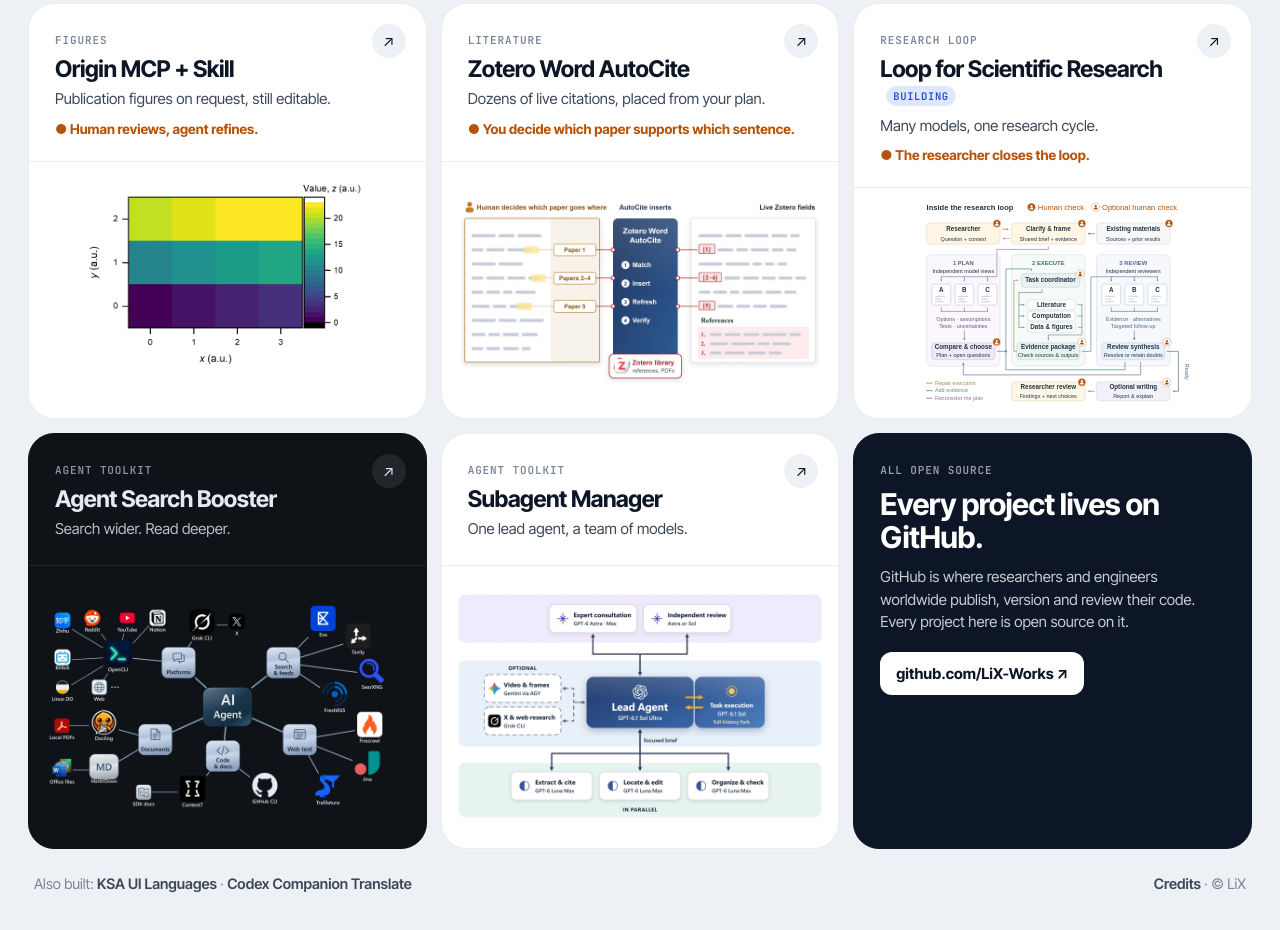
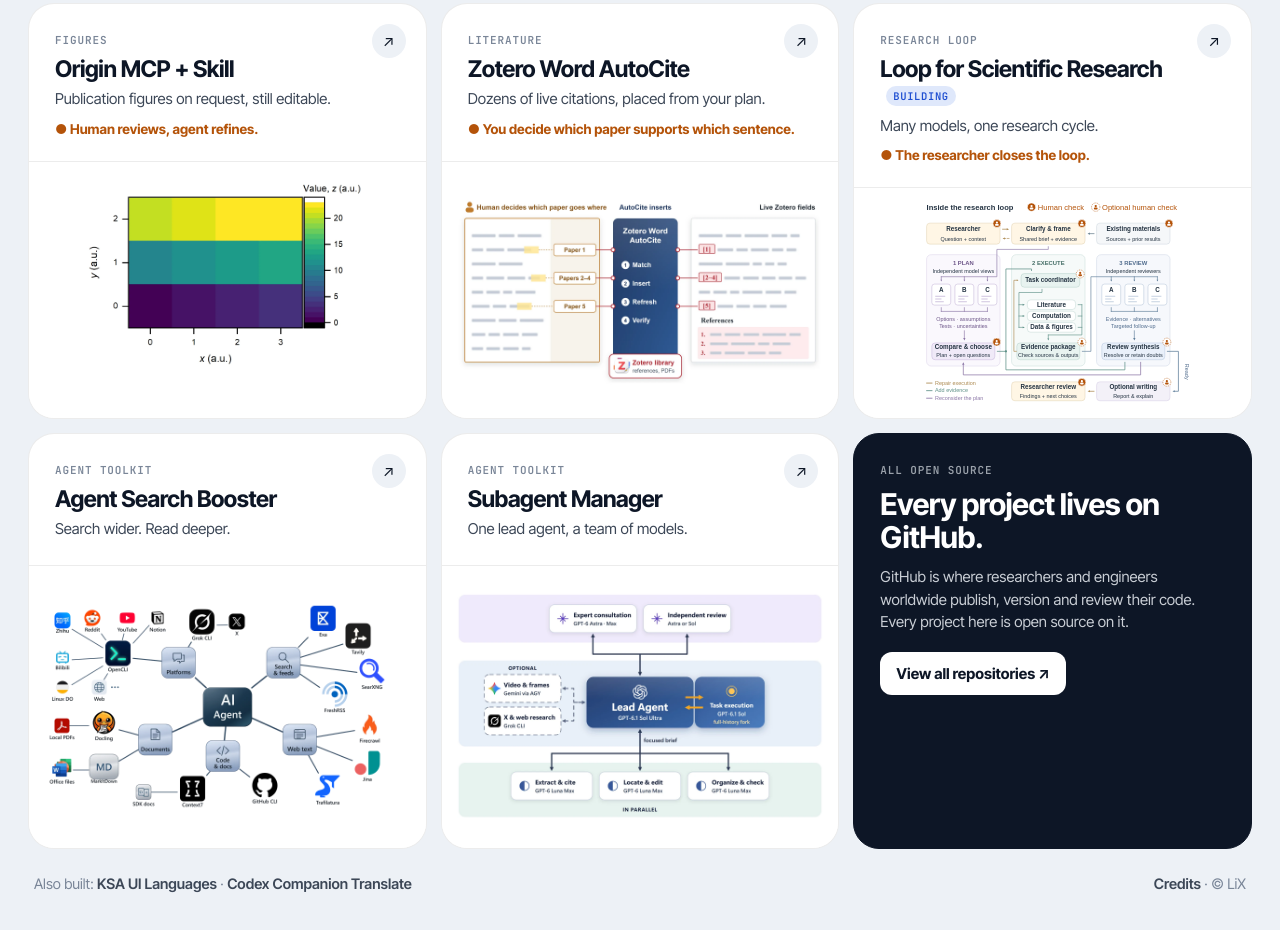
Before and after one commit to LiX-Works/LiX-Works.github.io, a plain HTML site: page site/index.html in a window 1280 px wide. Shown: the part 1200-2130 px from the top of the page. Drawn offline with Linux system fonts and the light colour scheme.

Commit message:
Refine search card styling and presentation links

```diff
--- a/site/index.html
+++ b/site/index.html
@@ -264,14 +264,14 @@
     <div class="cap"><div><b>EDL gating · rendered from code</b><span>A thin dielectric under high field breaks down.</span></div><a class="stretched-link" href="${P.animation.site}">Full film ↗</a></div></section>
   ${tile('comsol', 'c5 r4', { hum: true })}
   ${tile('scholarfetch', 'c4 r4', { hum: true })}
-  <a class="t c3 r4 hum" href="#elements" id="humanCard" aria-label="Explore Human-in-the-Loop and its connected projects"><div class="pad"><small>Human-in-the-Loop</small><blockquote>Agents draft.<br><em>A researcher decides.</em></blockquote><div class="figp"><i></i><i></i><i class="o"></i></div></div>
-    <div class="pad" style="padding-top:0"><p>Every tool stops at checkpoints, solid for required reviews and dashed for optional ones, where a person checks the evidence.</p></div></a>
+  <section class="t c3 r4 hum"><div class="pad"><small>Human-in-the-Loop</small><blockquote>Agents draft.<br><em>A researcher decides.</em></blockquote><div class="figp"><i></i><i></i><i class="o"></i></div></div>
+    <div class="pad" style="padding-top:0"><p>Every tool stops at checkpoints, solid for required reviews and dashed for optional ones, where a person checks the evidence.</p></div></section>
   ${tile('origin', 'c4 r4', { gallery: P.origin.gallery, hum: true })}
   ${tile('autocite', 'c4 r4', { hum: true })}
   ${tile('loop', 'c4 r4', { hum: true })}
-  ${tile('search', 'c4 r4', { dark: true, fig: 'search-booster-dark.webp' })}
+  ${tile('search', 'c4 r4')}
   ${tile('subagent', 'c4 r4')}
-  <a class="t c4 r4 gh-t" href="${H.github}"><div class="pad"><small>All open source</small><div class="big">Every project lives on GitHub.</div><p style="margin-top:12px">${H.githubLine}</p><span class="go">github.com/LiX-Works ↗</span></div></a>`);
+  <a class="t c4 r4 gh-t" href="${H.github}?tab=repositories"><div class="pad"><small>All open source</small><div class="big">Every project lives on GitHub.</div><p style="margin-top:12px">${H.githubLine}</p><span class="go">View all repositories ↗</span></div></a>`);
 document.getElementById('foot').innerHTML = `<span>Also built: ${H.projects.filter(p => p.group === 'side').map(p => `<a href="${p.repo}">${p.name}</a>`).join(' · ')}</span><span><a href="https://github.com/LiX-Works/LiX-Works.github.io/blob/main/THIRD_PARTY_NOTICES.md">Credits</a> · © LiX</span>`;
 setInterval(() => document.querySelectorAll('.gal').forEach(g => { const im = [...g.children], i = im.findIndex(x => x.classList.contains('on')); im[i].classList.remove('on'); im[(i + 1) % im.length].classList.add('on'); }), 2600);
 const io = new IntersectionObserver(es => es.forEach(e => { if (e.isIntersecting) { e.target.classList.add('in'); io.unobserve(e.target); } }), { rootMargin: '0px 0px -5% 0px' });
@@ -410,7 +410,6 @@
 function openLab() { lab.classList.add('open'); lab.setAttribute('aria-hidden', 'false'); document.body.classList.add('locked'); clearInterval(demoTimer); clearTimeout(hoverTimer); setState(full, selected, null); showCard(selected); }
 function closeLab() { lab.classList.remove('open'); lab.setAttribute('aria-hidden', 'true'); document.body.classList.remove('locked'); startDemo(); }
 toy.addEventListener('click', openLab);
-document.getElementById('humanCard').addEventListener('click', e => { e.preventDefault(); selected = 'Hl'; openLab(); });
 toy.addEventListener('keydown', e => { if (e.key === 'Enter' || e.key === ' ') { e.preventDefault(); openLab(); } });
 document.getElementById('close').addEventListener('click', closeLab);
 addEventListener('keydown', e => { if (e.key === 'Escape' && lab.classList.contains('open')) closeLab(); });
```
